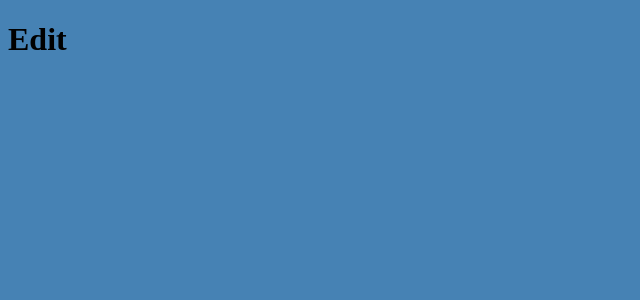
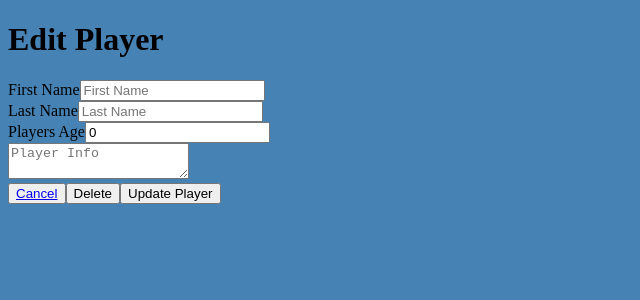
Before and after one commit to craigdev937/pern1toolkit_crud, a React app: page /players/edit/1 in a window 1280 px wide. Shown: the top 300 px of the page, without its empty margins (0-640 px from the left). Built offline with nearby package versions, Linux system fonts and the light colour scheme; no server answers; the HTML template or start-up script is replaced by a standard one.

Commit message:
Updated FetchAPI, PlayerSlice, and Edit component.

```diff
--- a/package.json
+++ b/package.json
@@ -11,7 +11,7 @@
     "type": "git",
     "url": "git+https://github.com/indigomx9/pern1toolkit_crud.git"
   },
-  "keywords": [],
+  "keywords": ["React", "Webpack", "TypeScript", "React Router", "Redux-Toolkit", "createAsyncThunk"],
   "author": "",
   "license": "ISC",
   "bugs": {
--- a/src/containers/Edit.tsx
+++ b/src/containers/Edit.tsx
@@ -1,9 +1,94 @@
 import React from "react";
+import { Link, useNavigate, useParams } from "react-router-dom";
+import { IPlayer } from "../models/Interfaces";
+import { API } from "../global/FetchAPI";
+import { useAppDispatch } from "../global/Hooks";
 
 export const Edit = (): JSX.Element => {
+    const navigate = useNavigate();
+    const dispatch = useAppDispatch();
+    const { id } = useParams();
+    const playerID = id !== undefined ? String(id) : "";
+    const [player, setPlayer] = React.useState<IPlayer>({
+        id: playerID, first: "", last: "",
+        age: 0, info: ""
+    });
+
+    const handleDelete = () => {
+        dispatch(API.delete(playerID));
+    };
+
+    React.useEffect(() => {
+        dispatch(API.getOne(playerID));
+    }, [dispatch]);
+
+    const handleChange =
+    (event: React.ChangeEvent<
+                HTMLInputElement |
+                HTMLTextAreaElement
+            >) => {
+        setPlayer({...player,
+            [event.target.name]: event.target.value});
+    };
+
+    const handleSubmit =
+    async (event: React.FormEvent<HTMLFormElement>) => {
+        event.preventDefault();
+        await dispatch(API.update(player));
+        setPlayer({} as IPlayer);
+        navigate("/");
+    };
+
     return (
         <React.Fragment>
-            <h1>Edit</h1>
+            <h1>Edit Player</h1>
+            <form onSubmit={handleSubmit}>
+                <section>
+                    <label htmlFor="first">First Name</label>
+                    <input
+                        type="text"
+                        name="first"
+                        placeholder="First Name"
+                        value={player.first}
+                        onChange={handleChange}
+                    />
+                </section>
+                <section>
+                    <label htmlFor="last">Last Name</label>
+                    <input
+                        type="text"
+                        name="last"
+                        placeholder="Last Name"
+                        value={player.last}
+                        onChange={handleChange}
+                    />
+                </section>
+                <section>
+                    <label htmlFor="age">Players Age</label>
+                    <input
+                        type="number"
+                        name="age"
+                        placeholder="Players Age"
+                        value={player.age}
+                        onChange={handleChange}
+                    />
+                </section>
+                <section>
+                    <textarea
+                        name="info"
+                        placeholder="Player Info"
+                        value={player.info}
+                        onChange={handleChange}
+                    />
+                </section>
+                <footer>
+                    <button>
+                        <Link to="/">Cancel</Link>
+                    </button>
+                    <button onClick={handleDelete}>Delete</button>
+                    <button type="submit">Update Player</button>
+                </footer>
+            </form>
         </React.Fragment>
     );
 };
--- a/src/global/FetchAPI.ts
+++ b/src/global/FetchAPI.ts
@@ -12,9 +12,9 @@ class FetchAPI {
     });
 
     getOne = createAsyncThunk("player/getOne",
-    async (payload: IPlayer) => {
+    async (id: string) => {
         const res: Response =
-        await fetch(`${URL}/${payload.id}`);
+        await fetch(`${URL}/${id}`);
         if (!res.ok) throw new Error(res.statusText);
         const player: IPlayer = await res.json();
         return player;
@@ -53,9 +53,9 @@ class FetchAPI {
     });
 
     delete = createAsyncThunk("player/delete",
-    async (payload: IPlayer) => {
+    async (id: string) => {
         const res: Response =
-        await fetch(`${URL}/${payload.id}`, {
+        await fetch(`${URL}/${id}`, {
             method: "DELETE"
         });
         if (!res.ok) throw new Error(res.statusText);
--- a/src/global/PlayerSlice.ts
+++ b/src/global/PlayerSlice.ts
@@ -35,7 +35,7 @@ const PlayerSlice = createSlice({
         [API.getOne.fulfilled.type]:
         (state, action: PayloadAction<IPlayer>) => {
             state.loading = false;
-            return action.payload.id
+            state.players = [action.payload]
         },
         [API.create.rejected.type]: (state, action) => {
             state.loading = false,
```
Also changed, not shown: 1 other file (tests, documents, lock files or other folders).
